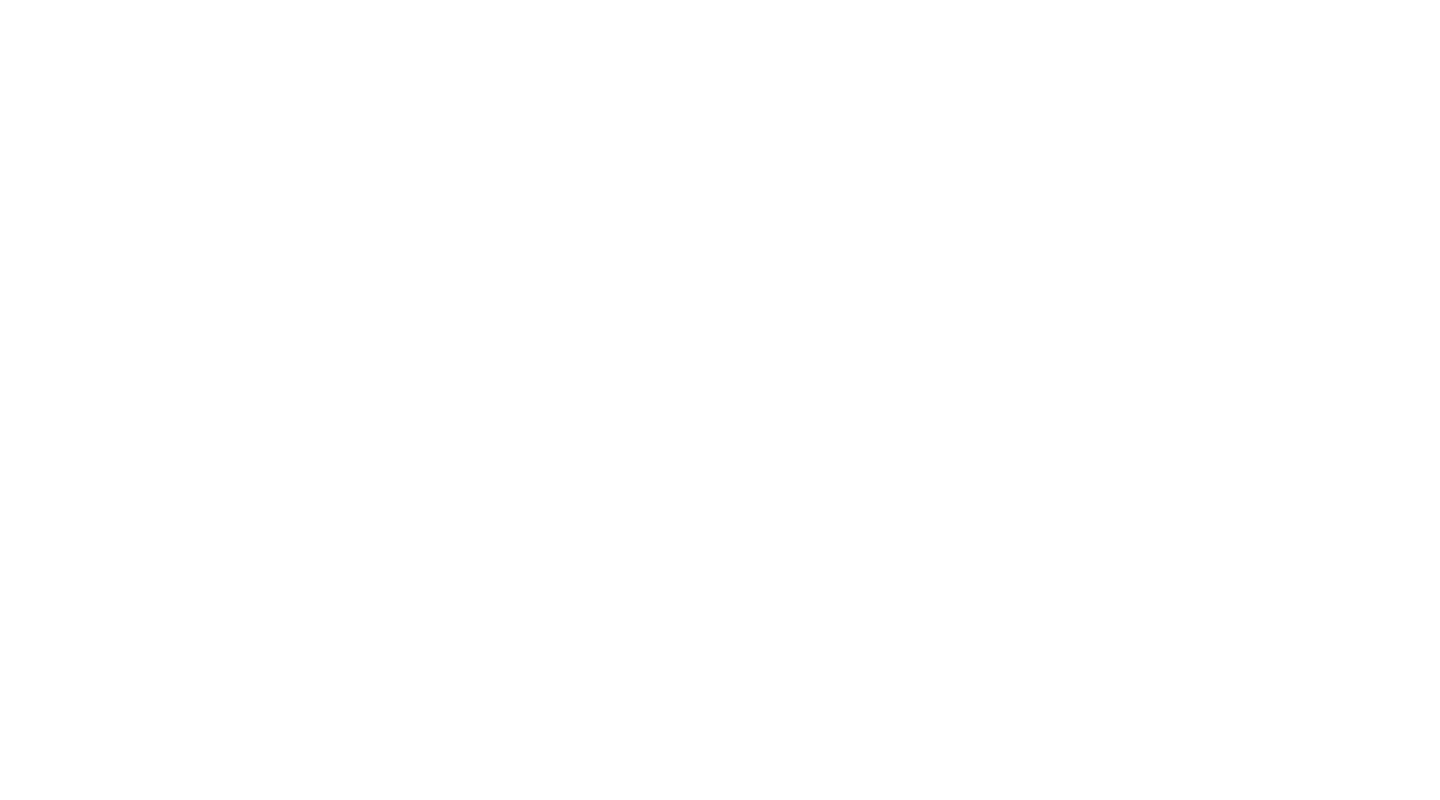
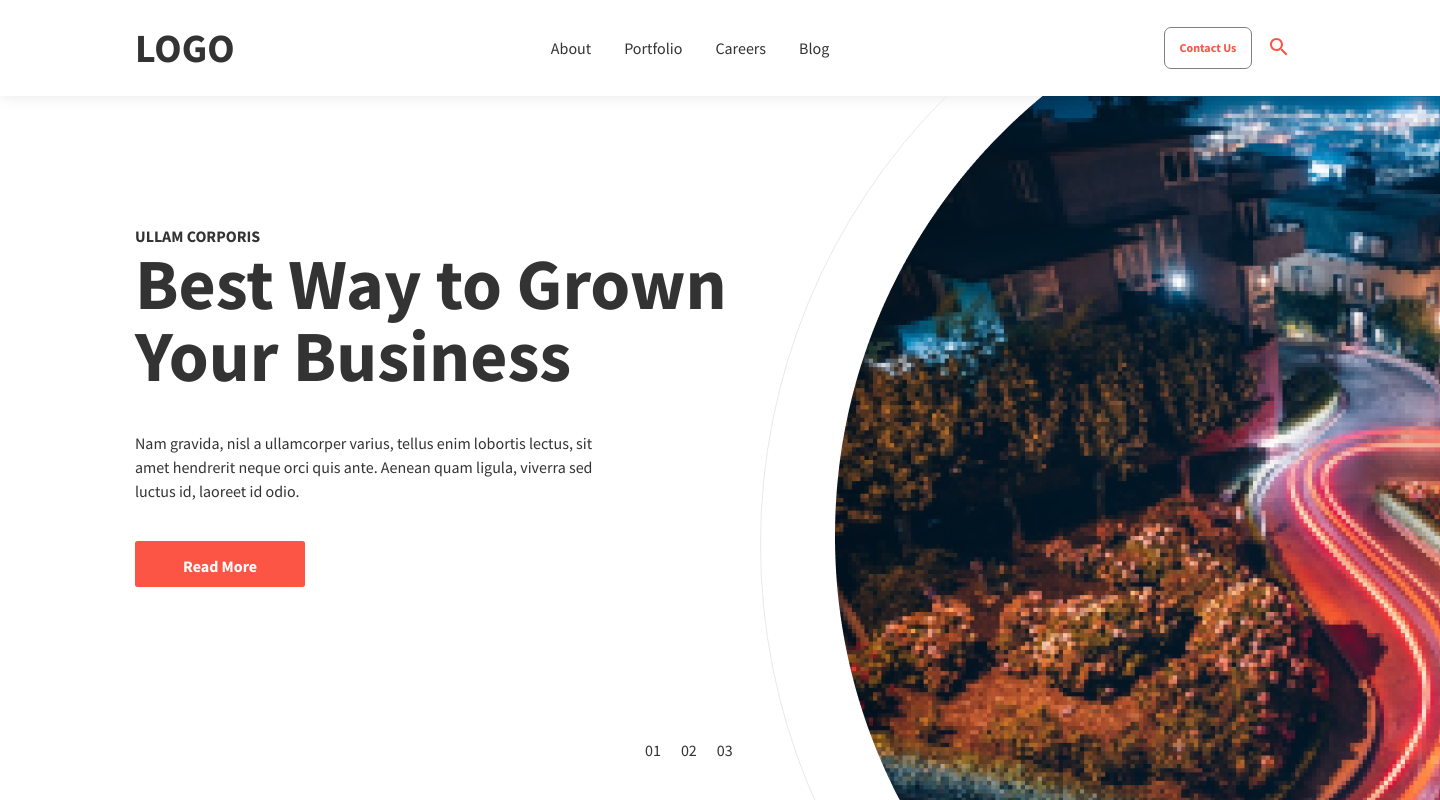
Before and after one commit to litera-group/test-work, a plain HTML site: page index.html in a window 1280 px wide. Shown: the whole page, 1440 px wide, since content can reach past the window. Drawn offline with nearby package versions, Linux system fonts and the light colour scheme.

Commit message:
initial commit

```diff
--- a/css/main.css
+++ b/css/main.css
@@ -2,7 +2,237 @@ body{
     font-family: 'Source Sans Pro', sans-serif;
 }
 /*Nikita*/
+/*section*/
 
+.cover-11{
+    width: 1440px;
+    height: 800px;
+    margin: 0 auto;
+    overflow: hidden;
+}
+/*header*/
+
+.header-menu {
+    width: 1440px;
+    height: 96px;
+    margin: 0 auto;
+    display: flex;
+    box-shadow: 0px 0px 15px rgba(0, 0, 0, 0.1);
+}
+/*top-menu*/
+.top-menu {
+    width: 1440px;
+    display: flex;
+    justify-content: space-between;
+    align-items: center;
+}
+/*logo*/
+.logo{
+    margin-left: 135px;
+}
+.logo a{
+    text-decoration: none;
+    font-style: normal;
+    font-weight: 700;
+    font-size: 40px;
+    line-height: 48px;
+    color: #333333;
+}
+/*nav-menu*/
+.nav-menu {
+    width: 260px;
+    display: flex;
+    align-items: center;
+    justify-content: flex-end;
+    gap: 33px;
+}
+.nav-menu li a{
+    position: relative;
+    text-decoration: none;
+    font-style: normal;
+    font-weight: 400;
+    font-size: 16px;
+    line-height: 24px;
+    color: #333333;
+}
+.search{
+    width: 70px;
+    display: flex;
+    justify-content: space-between;
+}
+/*contact-us */
+.contact-us{
+    width: 141px;
+    display: flex;
+    justify-content: space-between;
+    border-radius: 7px;
+    margin-right: 135px;
+}
+.contact-us a{
+    padding: 8px 14.5px 2px;
+    text-align: center;
+    text-decoration: none;
+    font-style: normal;
+    font-weight: 700;
+    font-size: 12px;
+    line-height: 24px;
+}
+
+
+/*animation*/
+
+/*animation-bottom*/
+.animation-bottom::before{
+    content: '';
+    border-bottom: 1px solid #333333;
+    position: absolute;
+    bottom: 0;
+    width: 0;
+    transition: all 1s ease;
+}
+.animation-bottom:hover::before{
+    width: 100%;
+    transition: all 1s ease;
+}
+/*animation-us*/
+.animation-us{
+    color: #FD5545;
+    background-color: #FFFFFF;
+    border: 1px solid gray;
+    border-radius: 7px;
+}
+.animation-us:hover{
+    background-color: #FD5545;
+    border: 1px solid #FD5545;
+    color: #FFFFFF;
+}
+.animation-us{
+    transition: all 1s ease;
+}
+/*/header*/
+
+/*container-top*/
+
+.container-top {
+    width: 1440px;
+    margin: 0 auto;
+    display: flex;
+    justify-content: space-between;
+    overflow: hidden;
+}
+
+/*left-part-top*/
+
+.left-part-top {
+    width: 670px;
+    margin-top: 128px;
+    margin-left: 135px;
+    position: absolute;
+}
+.left-part-top span{
+    font-style: normal;
+    font-weight: 700;
+    font-size: 16px;
+    line-height: 24px;
+    text-transform: uppercase;
+    color: #333333;
+}
+.left-part-top h1{
+    font-style: normal;
+    font-weight: 700;
+    font-size: 72px;
+    line-height: 72px;
+    color: #333333;
+}
+.left-part-top p{
+    width: 470px;
+    margin-top: 39px;
+    font-style: normal;
+    font-weight: 400;
+    font-size: 16px;
+    line-height: 24px;
+    color: #333333;
+}
+
+/*button-top*/
+.button-top {
+    margin-top: 51px;
+}
+.button-top a{
+    padding: 14px 47px 10px;
+    font-style: normal;
+    font-weight: 700;
+    font-size: 16px;
+    line-height: 24px;
+    text-decoration: none;
+}
+
+/*links-top*/
+.links-top {
+    width: 103px;
+    margin-top: 154px;
+    margin-left: 500px;
+    display: flex;
+    justify-content: space-between;
+}
+.links-top a{
+    padding: 9px;
+    text-decoration: none;
+    text-transform: uppercase;
+    color: #333333;
+}
+
+/*animation*/
+
+/*animation-br*/
+.animation-br{
+    width: 100%;
+    height: 100%;
+    background-color: #FFFFFF;
+    border: 1px solid #FFFFFF;
+    border-radius: 50%;
+}
+.animation-br:hover{
+    background-color: #FD5545;
+    border: 1px solid #FD5545;
+    color: #FFFFFF;
+    transition: all 1s ease;
+}
+
+/*animation-more*/
+.animation-more {
+    background-color: #FD5545;
+    color: #FFFFFF;
+    border: 1px solid #FD5545;
+    border-radius: 3px;
+}
+.animation-more:hover{
+    background-color: #FFFFFF;
+    border: 1px solid gray;
+    color: #FD5545;
+    transition: all 1s ease;
+}
+
+/*/left-part-top*/
+
+.right-part-top img {
+    position: relative;
+    z-index: -1;
+    top: -1270px;
+    left: 835px;
+}
+.gray-border {
+    width: 1266px;
+    height: 1266px;
+    border-radius: 50%;
+    box-sizing: border-box;
+    border: 1px solid #E9E9E9;
+    position: relative;
+    top: -185px;
+    left: 760px;
+}
+
+/*/container-top*/
 /*/Nikita*/
 
 /*Альона*/
--- a/index.html
+++ b/index.html
@@ -11,6 +11,53 @@
 </head>
 <body>
     <!--Nikita-->
+      <section class="cover-11">
+        <!--header-menu-->
+        <header class="header-menu">
+            <nav class="top-menu">
+
+                <div class="logo">
+                    <a href="#">LOGO</a>
+                </div>
+
+                <ul class="nav-menu">
+                    <li><a class="animation-bottom" href="#">About</a></li>
+                    <li><a class="animation-bottom" href="#">Portfolio</a></li>
+                    <li><a class="animation-bottom" href="#">Careers</a></li>
+                    <li><a class="animation-bottom" href="#">Blog</a></li>
+                </ul>
+
+                <div class="contact-us">
+                    <a class="animation-us" href="#">Contact Us</a>
+                    <a href="#"><img src="./images/search.svg" alt=""></a>
+                </div>
+            </nav>
+        </header>
+        <!--/header-menu-->
+
+        <!--container-top-->
+        <div class="container-top">
+            <div class="left-part-top">
+                <span>ullam corporis</span>
+                <h1>Best Way to Grown Your Business</h1>
+                <p>Nam gravida, nisl a ullamcorper varius, tellus enim lobortis lectus, sit amet hendrerit neque orci quis ante. Aenean quam ligula, viverra sed luctus id, laoreet id odio.</p>
+                <div class="button-top">
+                    <a class="animation-more" href="#">Read More</a>
+                </div>
+                <div class="links-top">
+                    <a class="animation-br" href="#">01</a>
+                    <a class="animation-br" href="#">02</a>
+                    <a class="animation-br" href="#">03</a>
+                </div>
+            </div>
+
+            <div class="right-part-top">
+                <div class="gray-border"></div>
+                <img src="./images/Oval.png" alt="">
+            </div>
+        </div>
+        <!--/container-top-->
+    </section>
     <!--/Nikita-->
 
     <!--Альона-->
```
